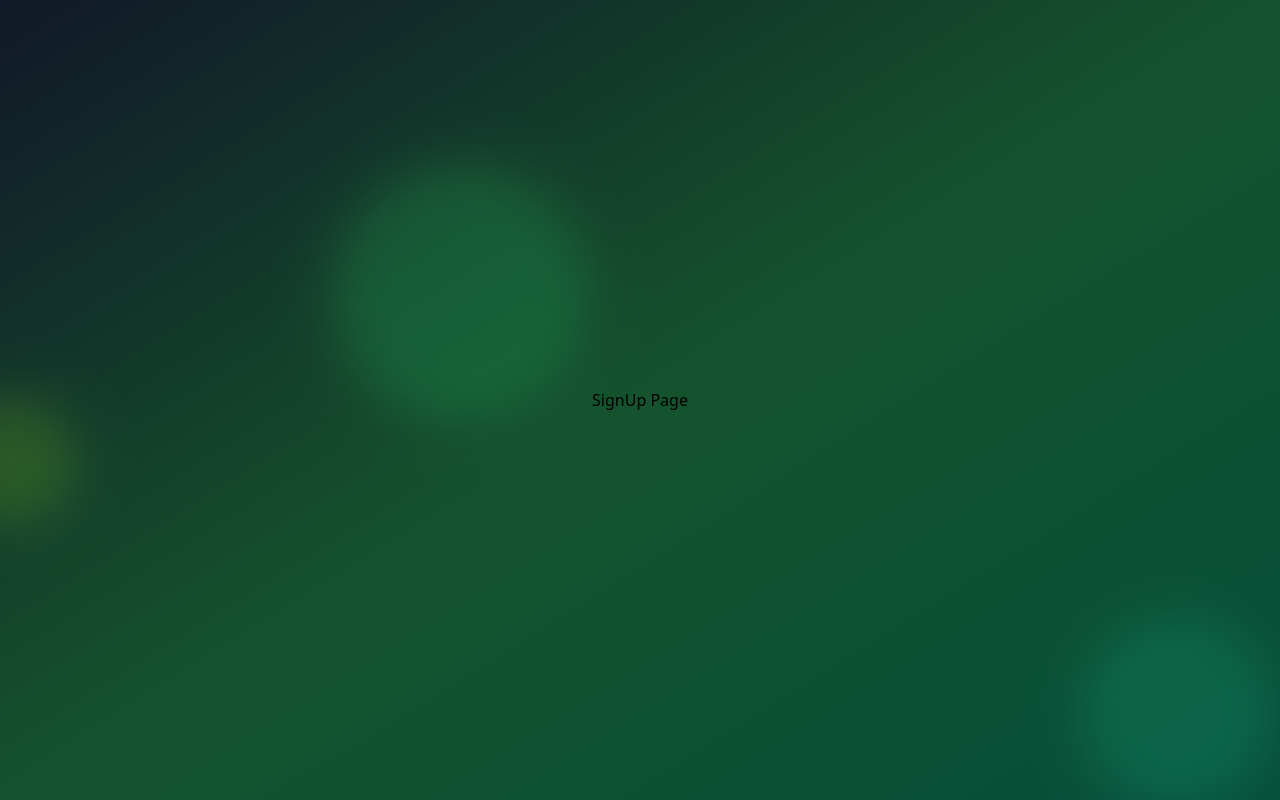
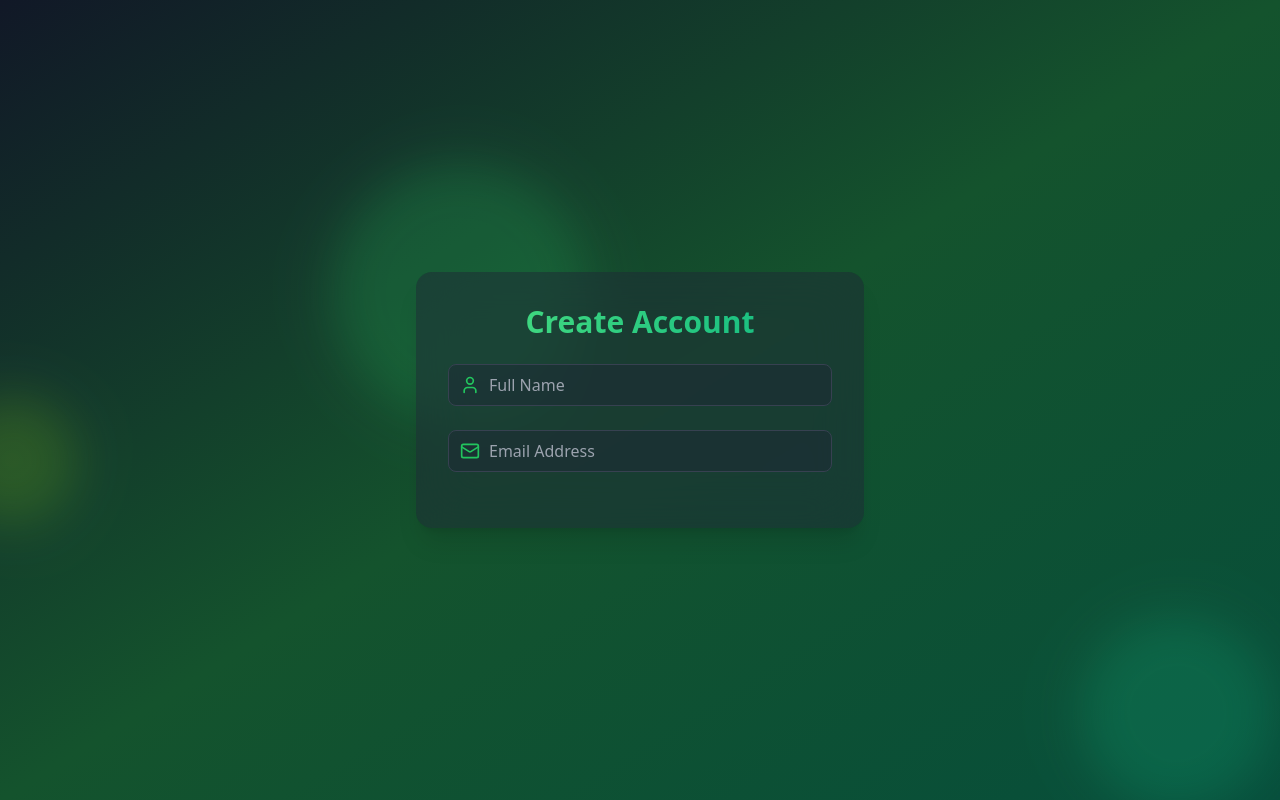
Before and after one commit to KAMO333/mern-advanced-auth, a React (Vite) app in the folder frontend/: page /signup in a window 1280 px wide. Built offline with nearby package versions, Linux system fonts and the light colour scheme.

Commit message:
signup page

```diff
--- a/frontend/package.json
+++ b/frontend/package.json
@@ -11,6 +11,7 @@
   },
   "dependencies": {
     "framer-motion": "^11.17.0",
+    "lucide-react": "^0.471.0",
     "react": "^18.3.1",
     "react-dom": "^18.3.1",
     "react-router-dom": "^7.1.1"
--- /dev/null
+++ b/frontend/src/components/Input.jsx
@@ -0,0 +1,14 @@
+const Input = ({ icon: Icon, ...props }) => {
+  return (
+    <div className="relative mb-6">
+      <div className="absolute inset-y-0 left-0 flex items-center pl-3 pointer-events-none">
+        <Icon className="size-5 text-green-500" />
+      </div>
+      <input
+        {...props}
+        className="w-full pl-10 pr-3 py-2 bg-gray-800 bg-opacity-50 rounded-lg border border-gray-700 focus:border-green-500 focus:ring-2 focus:ring-green-500 text-white placeholder-gray-400 transition duration-200"
+      />
+    </div>
+  );
+};
+export default Input;
--- a/frontend/src/pages/SignUpPage.jsx
+++ b/frontend/src/pages/SignUpPage.jsx
@@ -1,7 +1,55 @@
+import { motion } from "framer-motion";
+import { User, Mail } from "lucide-react";
 import React from "react";
+import { useState } from "react";
+import Input from "../components/Input";
 
 const SignUpPage = () => {
-  return <div>SignUp Page</div>;
+  const [name, setName] = useState("");
+  const [email, setEmail] = useState("");
+
+  const handleSignUp = async (e) => {
+    e.preventDefault();
+
+    try {
+      await signup(email, password, name);
+      navigate("/verify-email");
+    } catch (error) {
+      console.log(error);
+    }
+  };
+  return (
+    <motion.div
+      initial={{ opacity: 0, y: 20 }}
+      animate={{ opacity: 1, y: 0 }}
+      transition={{ duration: 0.5 }}
+      className="max-w-md w-full bg-gray-800 bg-opacity-50 backdrop-filter backdrop-blur-xl rounded-2xl shadow-xl
+			overflow-hidden"
+    >
+      <div className="p-8">
+        <h2 className="text-3xl font-bold mb-6 text-center bg-gradient-to-r from-green-400 to-emerald-500 text-transparent bg-clip-text">
+          Create Account
+        </h2>
+
+        <form onSubmit={handleSignUp}>
+          <Input
+            icon={User}
+            type="text"
+            placeholder="Full Name"
+            value={name}
+            onChange={(e) => setName(e.target.value)}
+          />
+          <Input
+            icon={Mail}
+            type="email"
+            placeholder="Email Address"
+            value={email}
+            onChange={(e) => setEmail(e.target.value)}
+          />
+        </form>
+      </div>
+    </motion.div>
+  );
 };
 
 export default SignUpPage;
```
Also changed, not shown: 1 other file (tests, documents, lock files or other folders).
